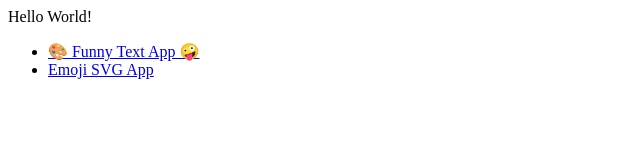
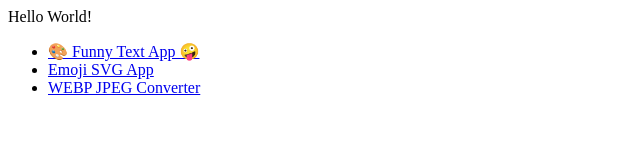
Before and after one commit to darka/playground, a plain HTML site: page index.html in a window 1280 px wide. Shown: the whole page, without its empty margins (0-640 px from the left). Drawn offline with Linux system fonts and the light colour scheme.

Commit message:
Update index.html

```diff
--- a/index.html
+++ b/index.html
@@ -4,6 +4,7 @@
     <ul>
         <li><a href="experiments/funny.html">🎨 Funny Text App 🤪</a></li>
         <li><a href="experiments/emoji_svg.html">Emoji SVG App</a></li>
+        <li><a href="experiments/webp_jpeg.html">WEBP JPEG Converter</a></li>
     </ul>
   </body>
 </html>
```
